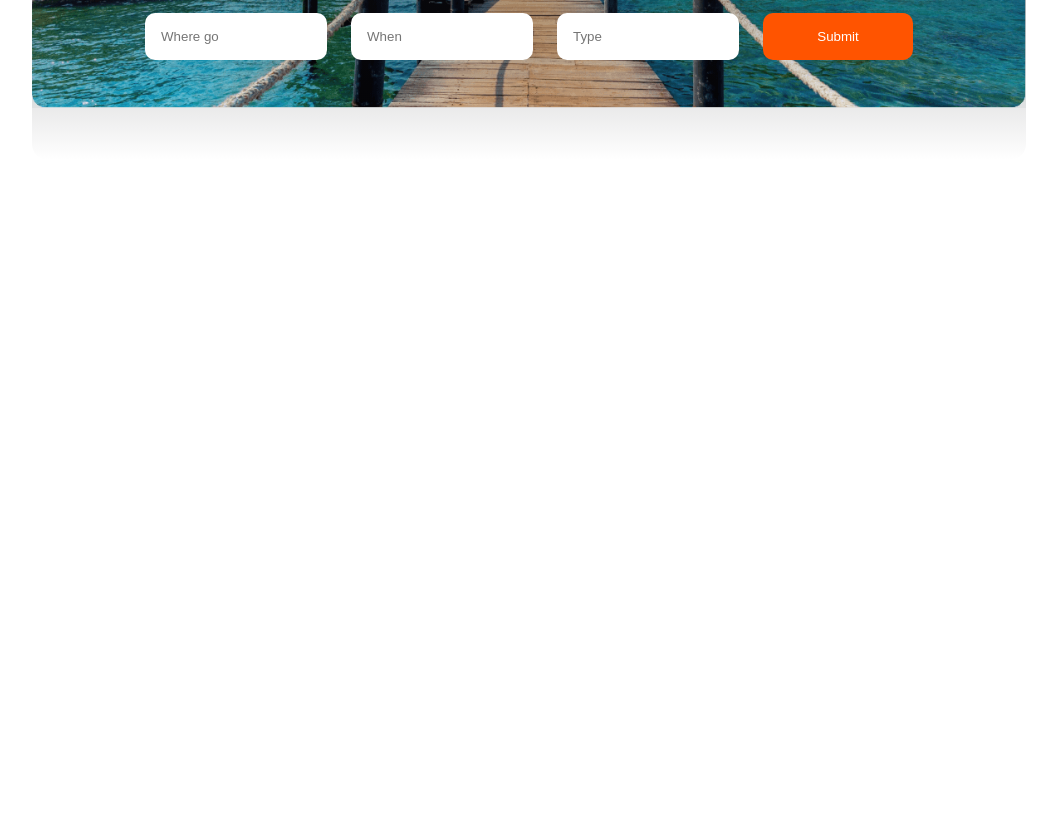
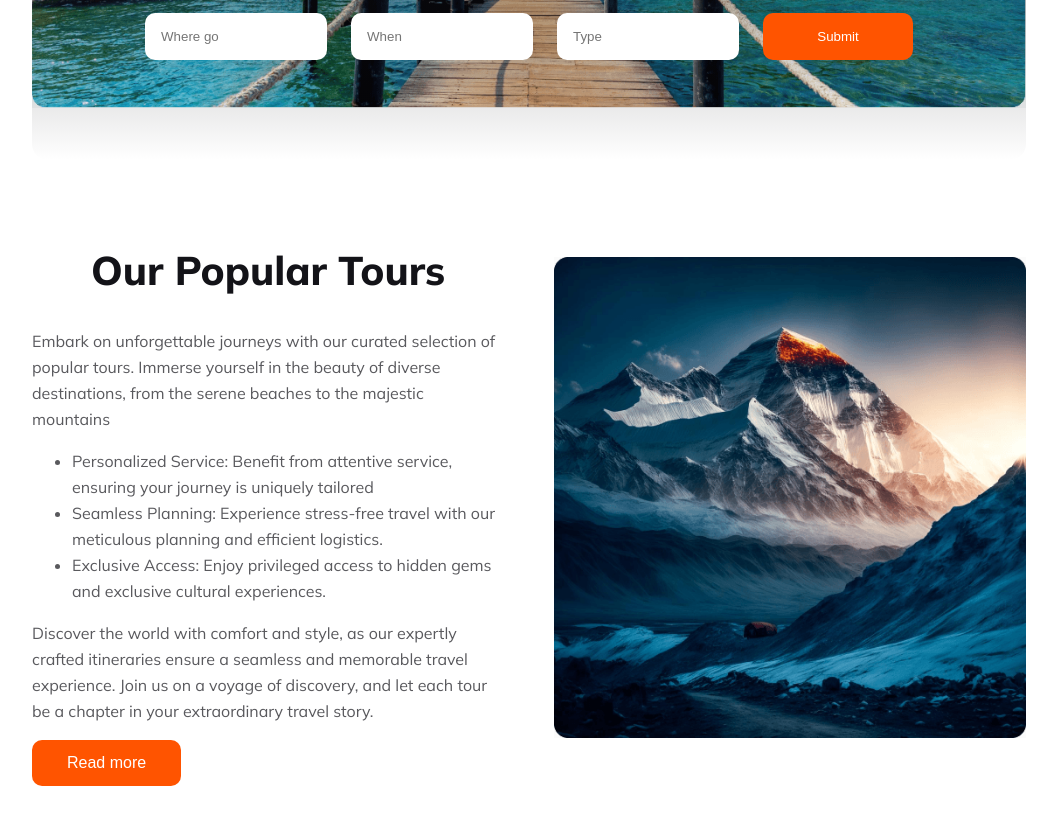
Before and after one commit to SazidBinMostafa/B9A2, a plain HTML site: page index.html in a window 1280 px wide. Shown: the part 433-1258 px from the top of the page, without its empty margins (111-1168 px from the left). Before the commit the page ends 800 px from the top, so only its background shows below. Drawn offline with nearby package versions, Linux system fonts and the light colour scheme.

Commit message:
Section one done

```diff
--- a/index.html
+++ b/index.html
@@ -92,7 +92,22 @@
         </div>
     </header>
     <main>
-
+        <section class="opt-sec">
+            <div class="opt">
+                <h1 class="section-title">Our Popular Tours</h1>
+                <p class="description">Embark on unforgettable journeys with our curated selection of popular tours. Immerse yourself in the beauty of diverse destinations, from the serene beaches to the majestic mountains</p>
+                <ul>
+                    <li class="description">Personalized Service: Benefit from attentive service, ensuring your journey is uniquely tailored</li>
+                    <li class="description">Seamless Planning: Experience stress-free travel with our meticulous planning and efficient logistics.</li>
+                    <li class="description">Exclusive Access: Enjoy privileged access to hidden gems and exclusive cultural experiences.</li>
+                </ul>
+                <p class="description">Discover the world with comfort and style, as our expertly crafted itineraries ensure a seamless and memorable travel experience. Join us on a voyage of discovery, and let each tour be a chapter in your extraordinary travel story.</p>
+                <button class="primary-btn">Read more</button>
+            </div>
+            <div class="mountain-img">
+                <img src="Images/Rectangle 4.png" alt="">
+            </div>
+        </section>
     </main>
     <footer>
 
--- a/style.css
+++ b/style.css
@@ -162,6 +162,45 @@ select {
     color: #FFF;
 }
 
+
+
+
+
+/* Main Section */
+main{
+    margin: 100px 135px;
+}
+.section-title {
+    color: #131318;
+    text-align: center;
+    font-size: 40px;
+    font-weight: 800;
+}
+
+.description {
+    color: rgba(19, 19, 24, 0.70);
+    font-size: 16px;
+    font-weight: 400;
+    line-height: 26px;
+}
+.primary-btn{
+    background-color: #FF5400;
+    color: #FFF;
+    font-size: 16px;
+    padding: 14px 35px;
+    border: none;
+    border-radius: 10px;
+}
+.opt-sec{
+    display: grid;
+    grid-template-columns: repeat(2, 1fr);
+    gap: 50px;
+    align-items: center;
+}
+.mountain-img img{
+    width: 100%;
+}
+
 @media screen and (max-width:600px) {
 
     /* Header */
@@ -205,8 +244,18 @@ select {
     .banner-div {
         background-image: url('Images/Group\ 13\ \(1\)\ \(1\).png');
         background-repeat: no-repeat;
+        border-radius: 20px;
     }
+
     .banner-text {
         color: #131318;
     }
+
+    /* Main Section */
+    main{
+        margin: 450px 30px;
+    }
+    .opt-sec{
+        grid-template-columns: repeat(1, 1fr);
+    }
 }
```
